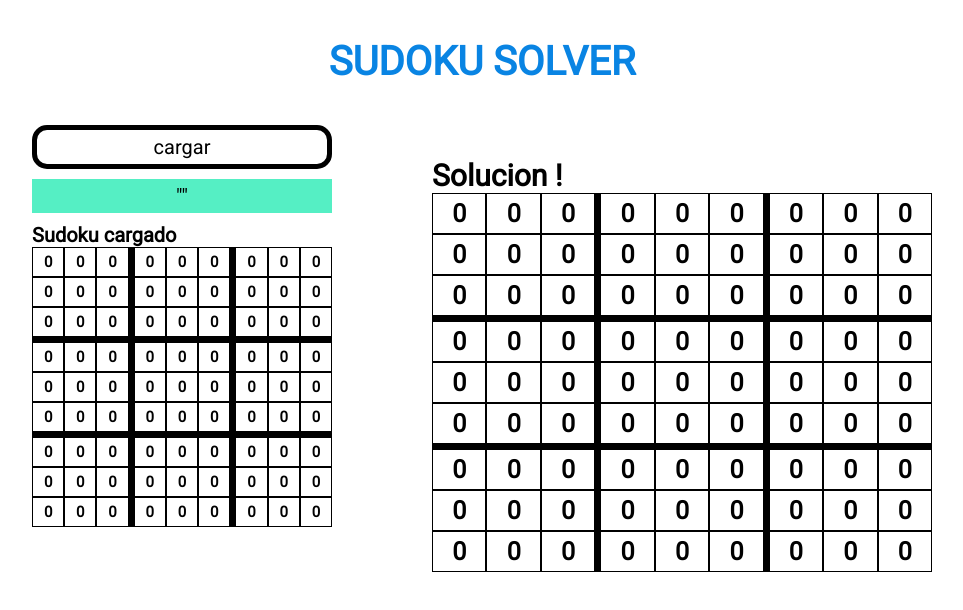
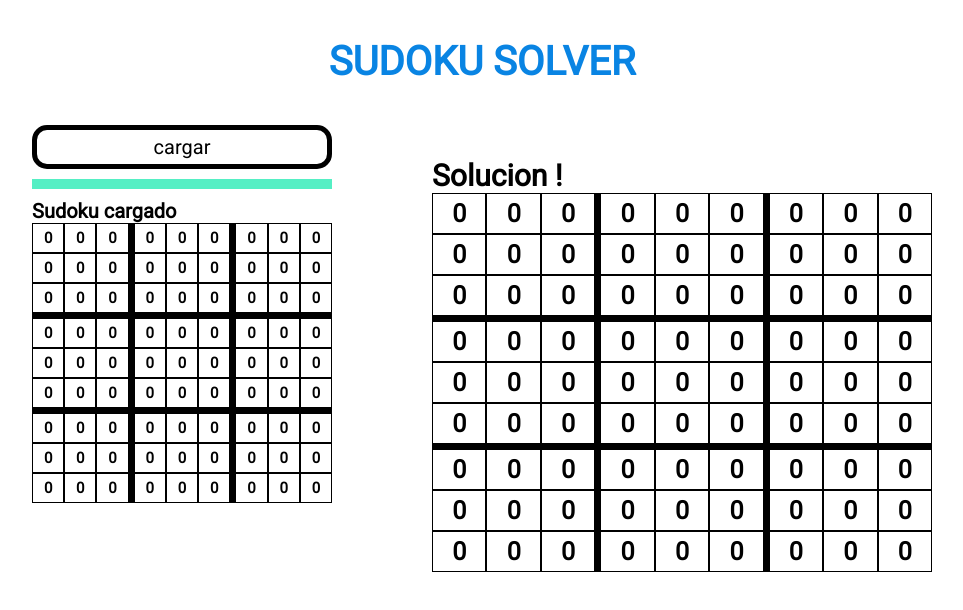
Before and after one commit to oscar-quiroz/sudokuAngular, an Angular app: page / in a window 1280 px wide. Shown: the top 610 px of the page, without its empty margins (158-1121 px from the left). Built offline with nearby package versions, Linux system fonts and the light colour scheme.

Commit message:
quitando pipe

```diff
--- a/src/app/app.component.html
+++ b/src/app/app.component.html
@@ -8,7 +8,7 @@
         <button class="cargar">cargar
                 <input name="inputFile" [(ngModel)]="inputFile" required id="file" type="file" accept=".txt" [ngClass]="ok" (change)="onSelectFile($event)">
             </button>
-        <p class="fileMatrix">{{auxInputFile | json}}</p>
+        <p class="fileMatrix">{{auxInputFile}}</p>
 
 
 
```
